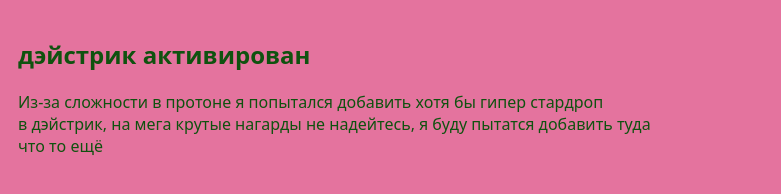
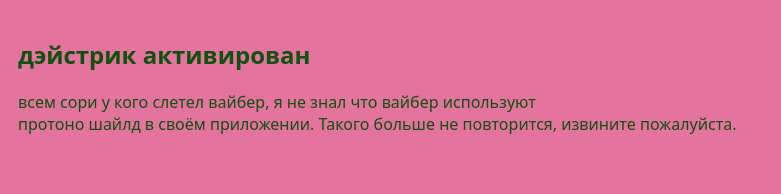
Before and after one commit to Abaudna324/daystreak_brawl1, a plain HTML site: page index.html in a window 1280 px wide. Shown: the whole page, without its empty margins (0-781 px from the left). Drawn offline with Linux system fonts and the light colour scheme; a web font is replaced by a local one.

Commit message:
Update index.html

```diff
--- a/index.html
+++ b/index.html
@@ -9,8 +9,7 @@
 <body>
     <div class="activated">
         <h2>дэйстрик активирован</h2>
-        <p>Из-за сложности в протоне я попытался добавить хотя бы гипер стардроп <br>
-        в дэйстрик, на мега крутые нагарды не надейтесь, я буду пытатся добавить туда <br>
-        что то ещё</p>
+        <p>всем сори у кого слетел вайбер, я не знал что вайбер используют <br>
+        протоно шайлд в своём приложении. Такого больше не повторится, извините пожалуйста.</p>
     </div>
 </body>
```
